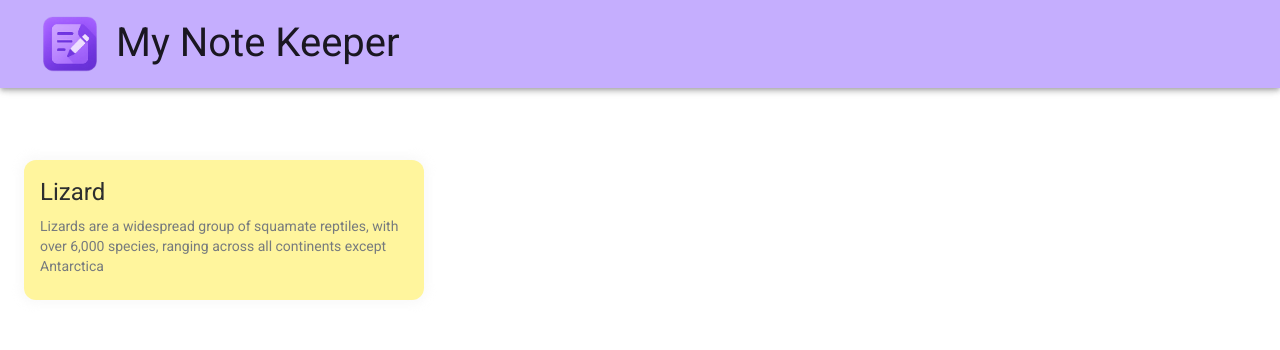
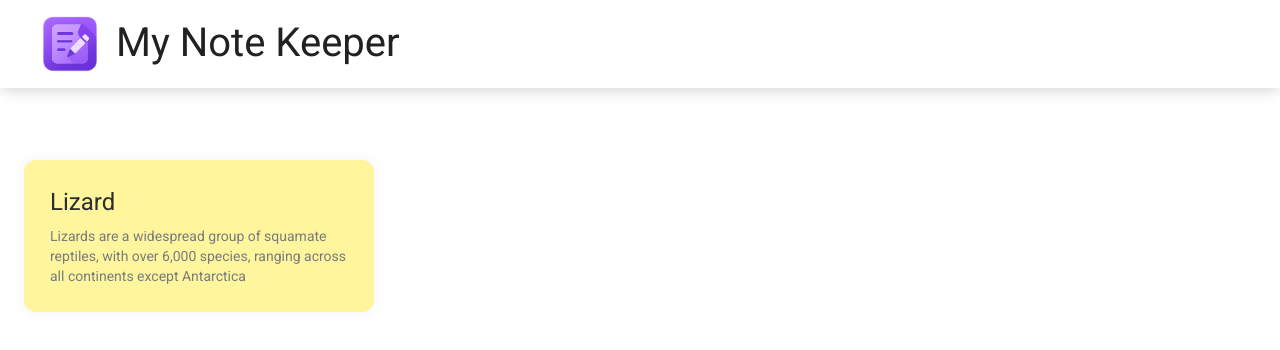
Before and after one commit to Dalia-Alawneh/fts-my-note-keeper-FE, a React (Vite) app: page / in a window 1280 px wide. Shown: the top 350 px of the page. Built offline with nearby package versions, Linux system fonts and the light colour scheme.

Commit message:
Add delete icon to note card

```diff
--- a/package.json
+++ b/package.json
@@ -16,6 +16,7 @@
     "@emotion/react": "^11.14.0",
     "@emotion/styled": "^11.14.0",
     "@fontsource/roboto": "^5.2.5",
+    "@mui/icons-material": "^7.1.0",
     "@mui/material": "^7.1.0",
     "react": "^19.1.0",
     "react-dom": "^19.1.0"
--- a/src/components/NoteCard/NoteCard.tsx
+++ b/src/components/NoteCard/NoteCard.tsx
@@ -2,16 +2,23 @@ import Card from '@mui/material/Card';
 import CardContent from '@mui/material/CardContent';
 import Typography from '@mui/material/Typography';
 import { useTheme } from '@mui/material';
+import CustomIconButton from '../Shared/UI/IconButton/IconButton';
+import DeleteIcon from '@mui/icons-material/Delete';
 
 export default function NoteCard() {
   const theme = useTheme()
 
   return (
     <Card sx={{
-      maxWidth: 400,
+      position: 'relative',
+      maxWidth: 350,
       boxShadow: '0 0 8px 5px rgba(238, 238, 238, 0.29)',
       backgroundColor: theme.noteColors.yellow,
-      borderRadius: '12px'
+      p: '10px',
+      borderRadius: '12px',
+      '&:hover .hover-icon-btn': {
+        opacity: 1,
+      },
     }}>
       <CardContent>
         <Typography gutterBottom variant="h5" component="div">
@@ -22,6 +29,18 @@ export default function NoteCard() {
           species, ranging across all continents except Antarctica
         </Typography>
       </CardContent>
+      <CustomIconButton aria-label="delete"
+        className="hover-icon-btn"
+        sx={{
+          position: 'absolute',
+          top: 8,
+          right: 8,
+          opacity: 0,
+          transition: 'opacity 0.3s',
+          color: '#555',
+        }}>
+        <DeleteIcon color='error' />
+      </CustomIconButton>
     </Card>
   );
 }
--- a/src/components/NoteCard/index.tsx
+++ b/src/components/NoteCard/index.tsx
@@ -0,0 +1 @@
+export { default } from './NoteCard'
--- a/src/components/NoteList/index.ts
+++ b/src/components/NoteList/index.ts
@@ -0,0 +1 @@
+export { default } from './NoteList'
--- a/src/components/Shared/AppBar/AppBar.tsx
+++ b/src/components/Shared/AppBar/AppBar.tsx
@@ -2,7 +2,7 @@ import { AppBar, Container } from "@mui/material";
 import type { ReactNode } from "react";
 const CustomAppBar = ({ children }: { children: ReactNode }) => {
   return (
-    <AppBar color="primary">
+    <AppBar color="secondary" sx={{ boxShadow: '0px 2px 15px -1px rgba(0, 0, 0, 0.2)' }}>
       <Container maxWidth="xl">
         {children}
       </Container>
--- /dev/null
+++ b/src/components/Shared/UI/IconButton/IconButton.tsx
@@ -0,0 +1,18 @@
+import { IconButton } from '@mui/material';
+import type { IconButtonProps } from '@mui/material';
+
+interface HoverIconButtonProps extends IconButtonProps {
+  children: React.ReactNode;
+}
+
+const CustomIconButton = ({ children, ...rest }: HoverIconButtonProps) => {
+  return (
+    <IconButton
+      {...rest}
+    >
+      {children}
+    </IconButton>
+  );
+};
+
+export default CustomIconButton;
--- a/src/theme/index.ts
+++ b/src/theme/index.ts
@@ -9,7 +9,7 @@ const theme = createTheme({
       "300": '#e6dff9',
     },
     secondary: {
-      main: '#FFAF5F',
+      main: '#FFF',
     },
     text: {
       primary: '#2D2E2F',
```
Also changed, not shown: 1 other file (tests, documents, lock files or other folders).
